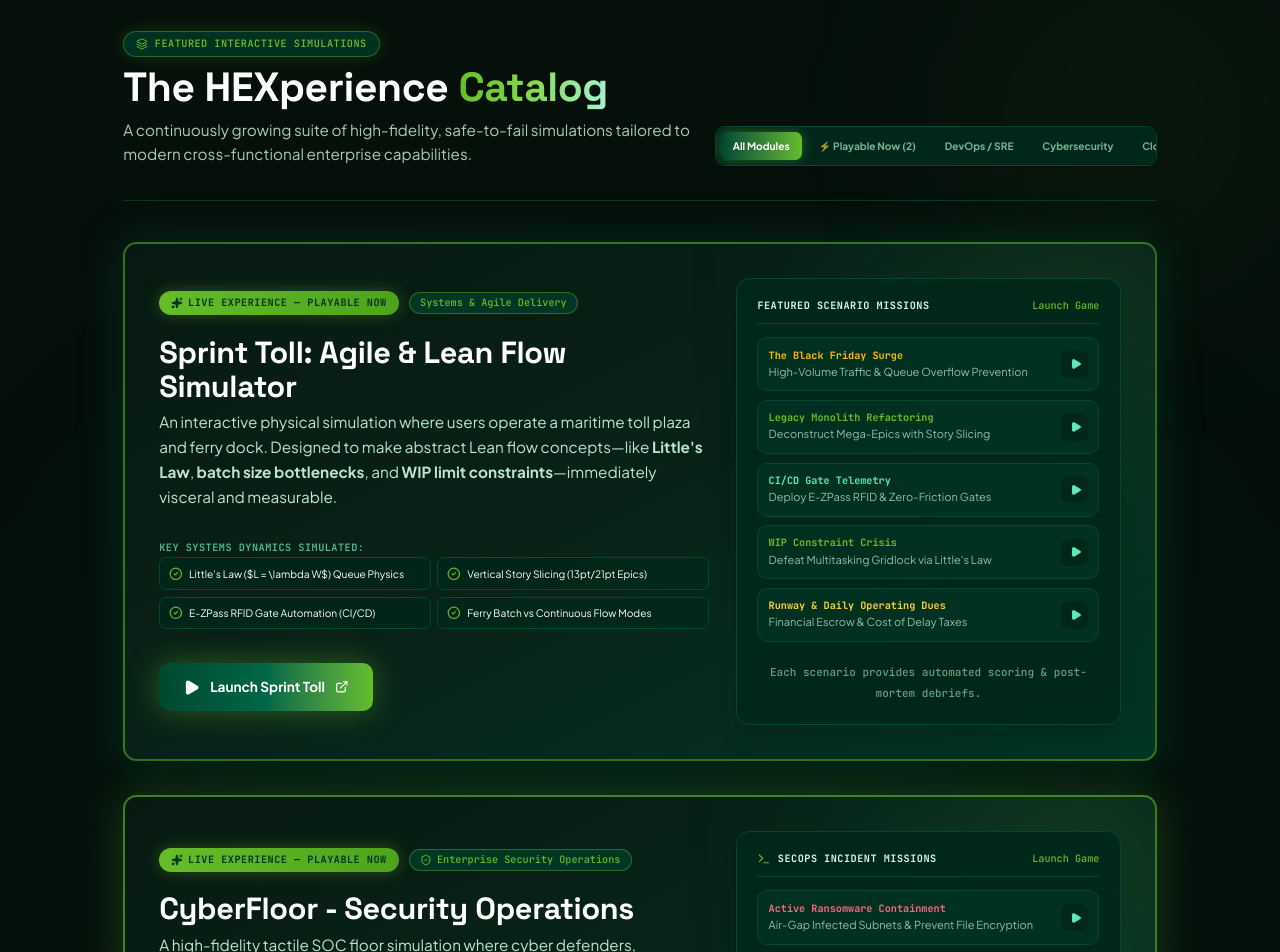
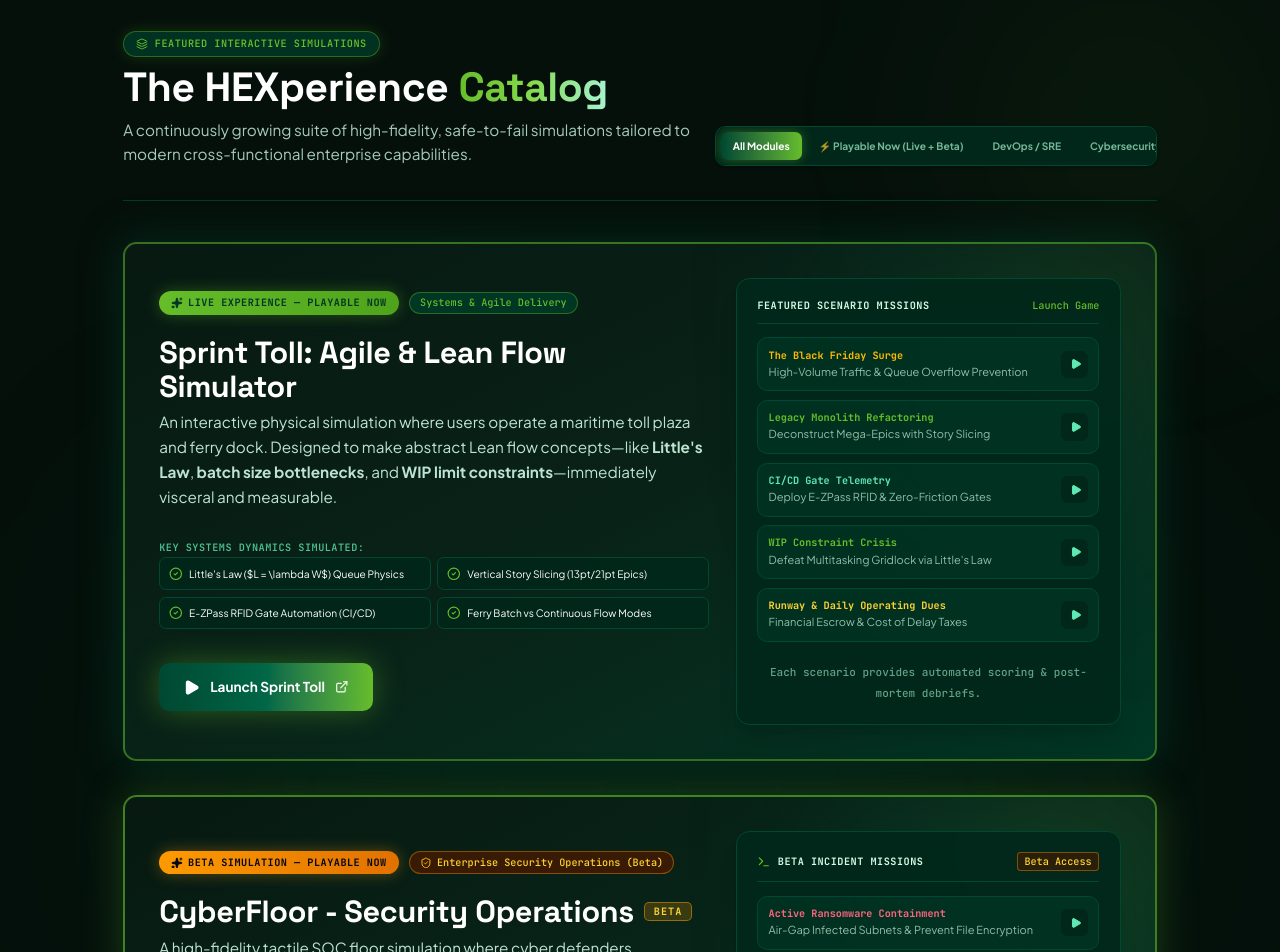
Before and after one commit to ViableDex/HEXperience, a React (Vite) app: page / in a window 1280 px wide. Shown: the part 580-1532 px from the top of the page. Built offline with nearby package versions, Linux system fonts and the light colour scheme.

Commit message:
feat(hexperience): update CyberFloor status to beta
Transitioned CyberFloor status from Live to Beta across catalog filters, UI badges, and footer links to reflect the current development state.

```diff
--- a/src/components/hexperience/ExperienceCatalogSection.tsx
+++ b/src/components/hexperience/ExperienceCatalogSection.tsx
@@ -87,9 +87,9 @@ export const ExperienceCatalogSection: React.FC = () => {
           <div className="flex items-center gap-1.5 p-1.5 rounded-xl bg-[#00271a] border border-[#004831] overflow-x-auto shadow-sm max-w-full">
             {[
               { id: 'all', label: 'All Modules' },
-              { id: 'live', label: '⚡ Playable Now (2)' },
+              { id: 'live', label: '⚡ Playable Now (Live + Beta)' },
               { id: 'engineering', label: 'DevOps / SRE' },
-              { id: 'security', label: 'Cybersecurity' },
+              { id: 'security', label: 'Cybersecurity (Beta)' },
               { id: 'finops', label: 'Cloud FinOps' }
             ].map((tab) => (
               <button
@@ -274,20 +274,25 @@ export const ExperienceCatalogSection: React.FC = () => {
                 <div className="lg:col-span-7 space-y-6">
 
                   <div className="flex flex-wrap items-center gap-3">
-                    <span className="px-3.5 py-1.5 rounded-full text-xs font-mono font-bold uppercase tracking-wider bg-gradient-to-r from-[#66BD29] to-[#4EA31B] text-[#003624] shadow-[0_0_15px_rgba(102,189,41,0.35)] flex items-center gap-1.5">
+                    <span className="px-3.5 py-1.5 rounded-full text-xs font-mono font-bold uppercase tracking-wider bg-gradient-to-r from-amber-500 to-amber-600 text-slate-950 shadow-[0_0_15px_rgba(245,158,11,0.35)] flex items-center gap-1.5">
                       <Sparkles className="w-3.5 h-3.5 fill-current" />
-                      Live Experience — Playable Now
+                      Beta Simulation — Playable Now
                     </span>
-                    <span className="px-3 py-1 rounded-full text-xs font-mono text-[#66BD29] bg-[#003624] border border-[#66BD29]/40 flex items-center gap-1.5">
-                      <ShieldCheck className="w-3.5 h-3.5 text-[#66BD29]" />
-                      Enterprise Security Operations
+                    <span className="px-3 py-1 rounded-full text-xs font-mono text-amber-300 bg-amber-950/80 border border-amber-500/40 flex items-center gap-1.5">
+                      <ShieldCheck className="w-3.5 h-3.5 text-amber-400" />
+                      Enterprise Security Operations (Beta)
                     </span>
                   </div>
 
                   <div>
-                    <h3 className="text-3xl sm:text-4xl font-display-hex font-extrabold text-white">
-                      CyberFloor - Security Operations
-                    </h3>
+                    <div className="flex flex-wrap items-center gap-3">
+                      <h3 className="text-3xl sm:text-4xl font-display-hex font-extrabold text-white">
+                        CyberFloor - Security Operations
+                      </h3>
+                      <span className="px-2.5 py-0.5 rounded-md text-xs font-mono font-bold uppercase tracking-widest bg-amber-500/20 text-amber-300 border border-amber-500/50">
+                        Beta
+                      </span>
+                    </div>
                     <p className="mt-2 text-base sm:text-lg text-emerald-100/90 font-enterprise leading-relaxed">
                       A high-fidelity tactile SOC floor simulation where cyber defenders, engineers, and leadership triage live attack vectors, air-gap compromised network nodes, defuse credential harvesting, and master <strong>Zero-Trust architecture</strong> under active simulated breach conditions.
                     </p>
@@ -328,6 +333,9 @@ export const ExperienceCatalogSection: React.FC = () => {
                     >
                       <Play className="w-5 h-5 fill-white group-hover:scale-110 transition-transform" />
                       <span>Launch CyberFloor - Security Operations</span>
+                      <span className="text-xs px-2 py-0.5 rounded bg-black/40 text-amber-300 border border-amber-500/40 font-mono">
+                        Beta
+                      </span>
                       <ExternalLink className="w-4 h-4 group-hover:translate-x-0.5 transition-transform" />
                     </a>
                   </div>
@@ -339,9 +347,9 @@ export const ExperienceCatalogSection: React.FC = () => {
                   <div className="flex items-center justify-between pb-3 border-b border-[#004831]">
                     <span className="text-xs font-mono font-bold uppercase tracking-wider text-emerald-100 flex items-center gap-2">
                       <Terminal className="w-4 h-4 text-[#66BD29]" />
-                      SecOps Incident Missions
+                      Beta Incident Missions
                     </span>
-                    <span className="text-xs font-mono text-[#66BD29]">Launch Game</span>
+                    <span className="text-xs font-mono text-amber-300 bg-amber-950/60 px-2 py-0.5 rounded border border-amber-500/40">Beta Access</span>
                   </div>
 
                   <div className="space-y-2.5">
--- a/src/components/hexperience/HexperienceFooter.tsx
+++ b/src/components/hexperience/HexperienceFooter.tsx
@@ -104,8 +104,8 @@ export const HexperienceFooter: React.FC = () => {
                   className="hover:text-[#66BD29] transition-colors text-left flex items-center gap-1.5 cursor-pointer"
                 >
                   <span>CyberFloor - Security Operations</span>
-                  <span className="px-1 text-[9px] rounded bg-[#004831] text-[#66BD29] border border-[#66BD29]/40">LIVE</span>
-                  <ExternalLink className="w-3 h-3 text-[#66BD29]" />
+                  <span className="px-1 text-[9px] rounded bg-amber-950/80 text-amber-300 border border-amber-500/40">BETA</span>
+                  <ExternalLink className="w-3 h-3 text-amber-400" />
                 </a>
               </li>
               <li>
```
